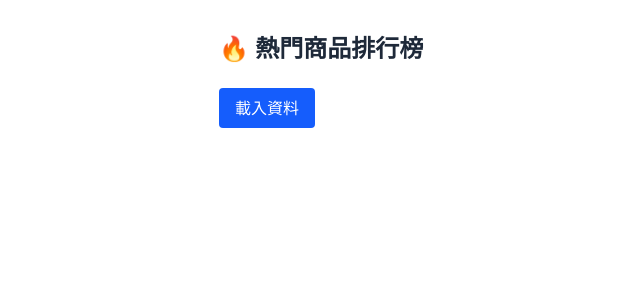
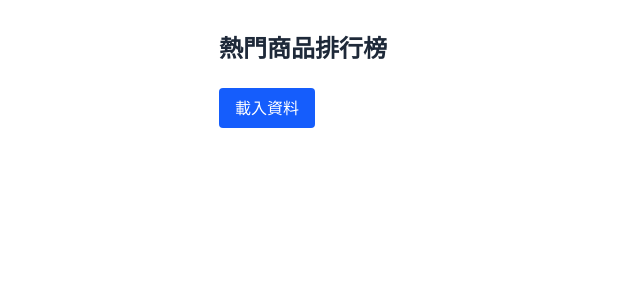
Before and after one commit to JasonyenChang/trending-dashboard, a Vue app in the folder frontend/: page / in a window 1280 px wide. Shown: the top 300 px of the page, without its empty margins (69-709 px from the left). Built offline with nearby package versions, Linux system fonts and the light colour scheme.

Commit message:
Rewrite App.vue

```diff
--- a/frontend/src/App.vue
+++ b/frontend/src/App.vue
@@ -1,12 +1,10 @@
 <template>
   <div class="p-8 max-w-3xl mx-auto">
-    <h1 class="text-2xl font-bold mb-6 text-gray-800">🔥 熱門商品排行榜</h1>
+    <h1 class="text-2xl font-bold mb-6 text-gray-800">熱門商品排行榜</h1>
 
     <!-- 載入資料按鈕 -->
-    <button
-      @click="loadData"
-      class="bg-blue-600 text-white px-4 py-2 rounded hover:bg-blue-700 transition cursor-pointer"
-    >
+    <button @click="loadData"
+      class="bg-blue-600 text-white px-4 py-2 rounded hover:bg-blue-700 transition cursor-pointer">
       載入資料
     </button>
 
@@ -15,11 +13,7 @@
 
     <!-- 顯示資料 -->
     <ul v-if="!loading && products.length" class="mt-6 space-y-2">
-      <li
-        v-for="item in products"
-        :key="item.id"
-        class="border p-3 rounded shadow-sm hover:shadow-md transition"
-      >
+      <li v-for="item in products" :key="item.id" class="border p-3 rounded shadow-sm hover:shadow-md transition">
         <div class="flex justify-between items-center">
           <div>
             <strong>{{ item.name }}</strong>
```
